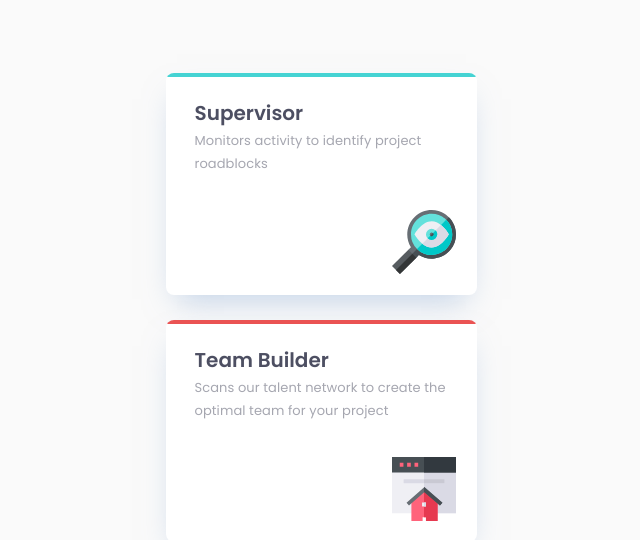
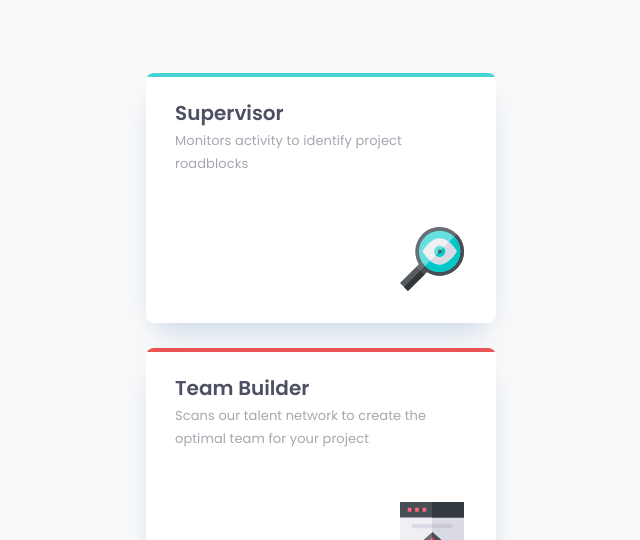
Before and after one commit to EkaAbashidze/Four-cards, a plain HTML site: page index.html in a window 1280 px wide. Shown: the part 260-800 px from the top of the page, without its empty margins (319-959 px from the left). Drawn offline with Linux system fonts and the light colour scheme.

Commit message:
second commit

```diff
--- a/style.css
+++ b/style.css
@@ -126,6 +126,11 @@ body {
     row-gap: 25px;
 }
 
+.icon {
+   width: 57px;
+   height: 57px;
+}
+
 @media screen and (min-width: 1339.5px)  {
     .boxes {
         flex-direction: row;
@@ -153,3 +158,19 @@ body {
 .para1 {
     width: 540px;
 }
+
+.icon {
+    width: 64px;
+    height: 64px;
+    left: 254px;
+    top: 154px;
+}
+
+.box {
+    width: 350px;
+    height: 250px;
+}
+
+.red, .green, .yellow, .blue {
+    width: 350px;
+}
```
